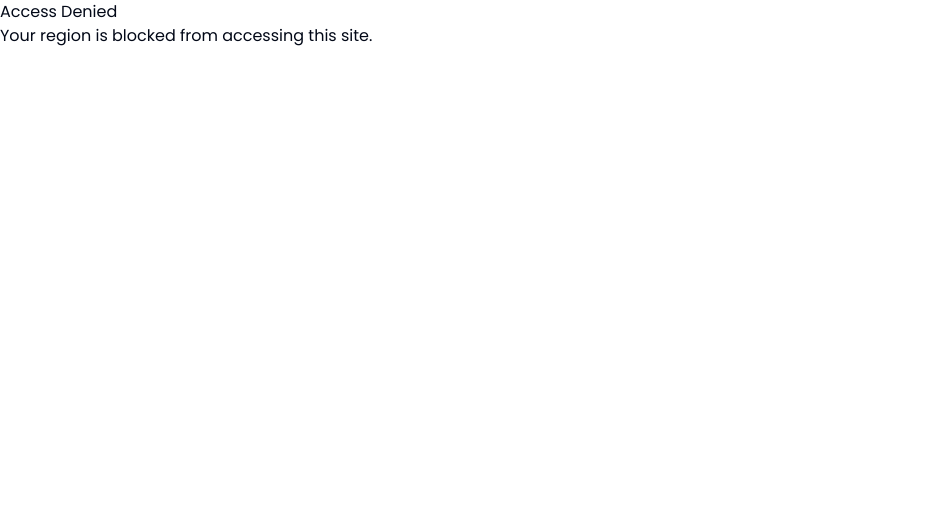
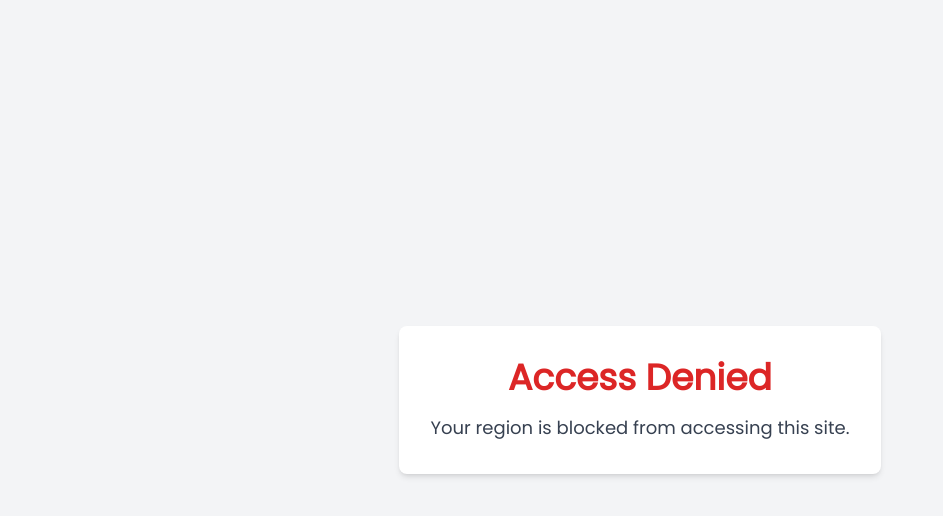
Before and after one commit to the-clicks-dev-team-1/clicks, a Next.js app: page /blocked in a window 1280 px wide. Shown: the top 516 px of the page, without its empty margins (0-943 px from the left). Built offline with nearby package versions, Linux system fonts and the light colour scheme.

Commit message:
blocked some regions

```diff
--- a/app/blocked/page.tsx
+++ b/app/blocked/page.tsx
@@ -1,8 +1,12 @@
 export default function BlockedPage() {
   return (
-    <div>
-      <h1>Access Denied</h1>
-      <p>Your region is blocked from accessing this site.</p>
+    <div className="flex items-center justify-center min-h-screen bg-gray-100">
+      <div className="text-center p-8 bg-white rounded-lg shadow-md">
+        <h1 className="text-4xl font-bold text-red-600 mb-4">Access Denied</h1>
+        <p className="text-lg text-gray-700">
+          Your region is blocked from accessing this site.
+        </p>
+      </div>
     </div>
   );
 }
--- a/middleware.ts
+++ b/middleware.ts
@@ -48,6 +48,11 @@ export function middleware(req: NextRequest) {
 
   console.log(`Incoming request from country: ${country}`);
 
+  // If geo info is not available or country is unknown, you might want to allow access or set a default behavior.
+  if (country === "Unknown") {
+    return NextResponse.next(); // Allow or handle it as per your needs
+  }
+
   // Avoid redirect loops by ensuring no further redirects when already on the /blocked page
   if (req.nextUrl.pathname === "/blocked") {
     return NextResponse.next();
```
